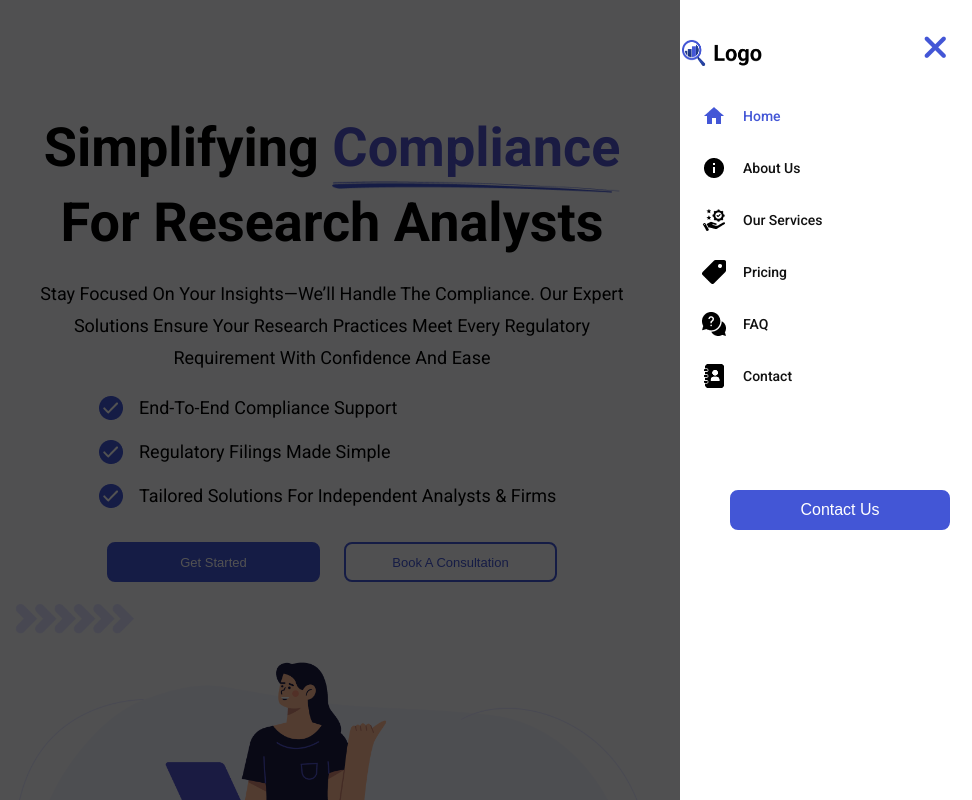
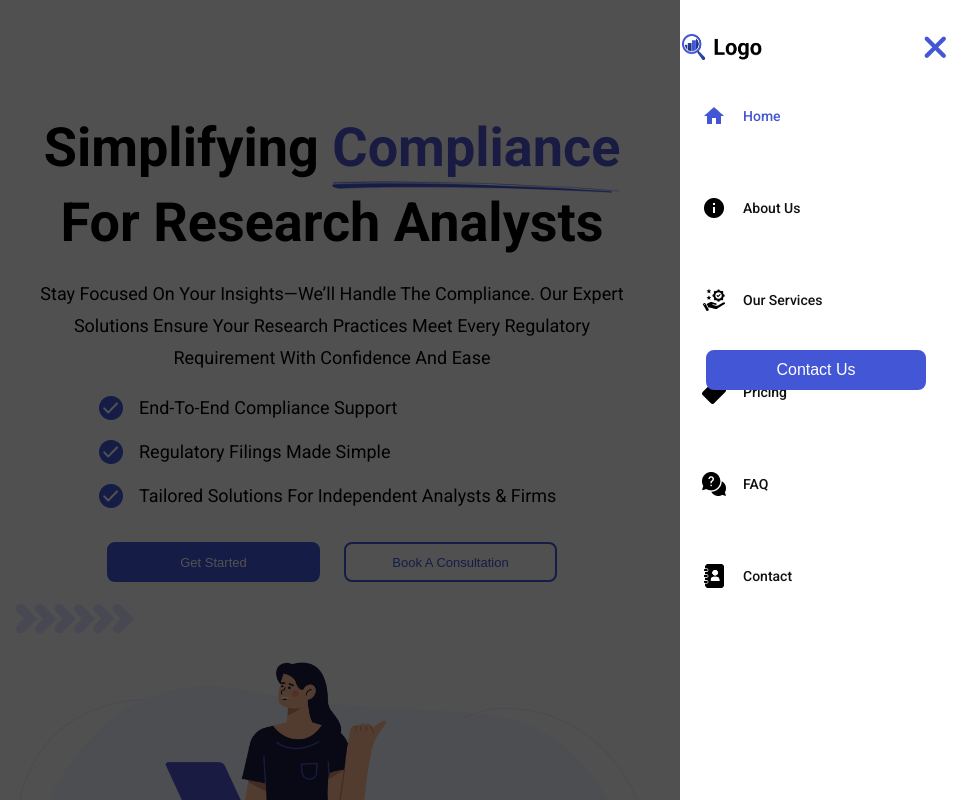
Before and after one commit to ritikamahato924/Assignment-InfoTech, a plain HTML site: page index.html in a window 1280 px wide. Both pictures are taken after a click on the element 1245 px from the left and 40 px from the top of the page. Shown: the top 800 px of the page, without its empty margins (308-1280 px from the left). Drawn offline with Linux system fonts and the light colour scheme.

Commit message:
add remaining styling

```diff
--- a/style.css
+++ b/style.css
@@ -230,7 +230,8 @@ body {
 }
 
 .compliance-section {
-  max-width: 1440px;
+  width: 100%;
+  max-width: none;
   margin: 0 auto;
   padding: 50px 100px 70px;
   position: relative;
@@ -642,13 +643,14 @@ body {
 
   .navbar.active .nav-links {
     display: flex;
+    gap: 40px;
   }
 
   .nav-links li {
     height: 52px;
     display: flex;
     align-items: center;
-    gap: 22px;
+    gap: 49px;
     font-size: 14px;
   }
 
@@ -660,12 +662,12 @@ body {
 
   .navbar.active .contact-btn {
     position: fixed;
-    bottom: 270px;
-    right: 22px;
-    width: 220px;
+    bottom: 410px;
+    right: 46px;
+    width: min(220px, calc(100vw - 44px));
     height: 40px;
-    background: #4356d6;
-    color: #fff;
+    background: rgb(67, 86, 214);
+    color: rgb(255, 255, 255);
     justify-content: center;
     z-index: 1000;
   }
@@ -696,7 +698,7 @@ body {
 
   .navbar.active .logo {
     position: fixed;
-    top: 24px;
+    top: 18px;
     right: 210px;
     width: 80px;
     z-index: 1001;
@@ -1082,7 +1084,7 @@ body {
     max-width: 100%;
   }
 
-  .hero-content > p:first-of-type {
+  .hero-content>p:first-of-type {
     width: 100%;
     max-width: 588px;
 
```
